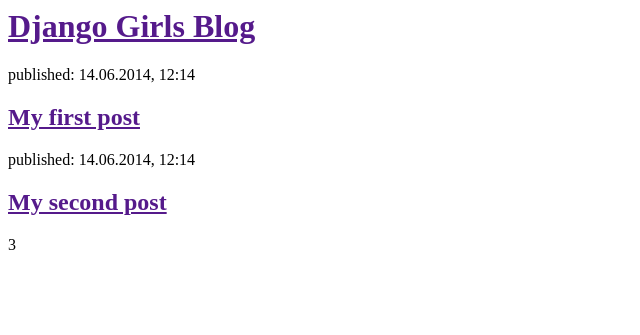
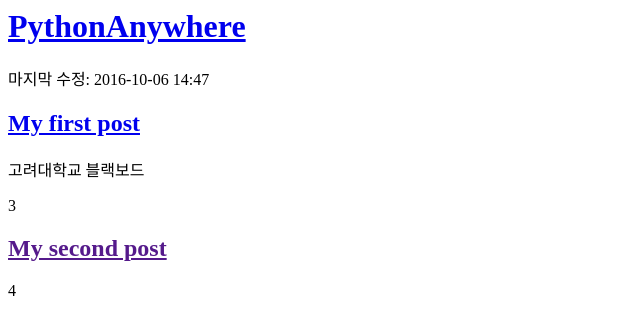
Before and after one commit to gadeuk/my-first-blog, a Django app: page / in a window 1280 px wide. Shown: the top 335 px of the page, without its empty margins (0-640 px from the left). Run offline with Django 3.2, Linux system fonts and the light colour scheme.

Commit message:
Change the HTML for my site(4)

```diff
--- a/blog/templates/blog/post_list.html
+++ b/blog/templates/blog/post_list.html
@@ -1,21 +1,21 @@
 <html>
 	<head>
-		<title>Django Girls blog</title>
+		<title>장고 테스트</title>
 	</head>
 	<body>
 		<div>
-			<h1><a href="">Django Girls Blog</a></h1>
+			<h1><a href="https://pythonanywhere.com">PythonAnywhere</a></h1>
 		</div>
 		<div>
-			<p>published: 14.06.2014, 12:14</p>
-			<h2><a href="">My first post</a></h2>
-			<p></p>
+			<p>마지막 수정: 2016-10-06 14:47</p>
+			<h2><a href="https://kulms.korea.ac.kr">My first post</a></h2>
+			<p>고려대학교 블랙보드</p>
 		</div>
 
 		<div>
-		<p>published: 14.06.2014, 12:14</p>
+		<p>3</p>
 		<h2><a href="">My second post</a></h2>
-		<p>3</p>
+		<p>4</p>
 		</div>
 	</body>
 </html>
```
